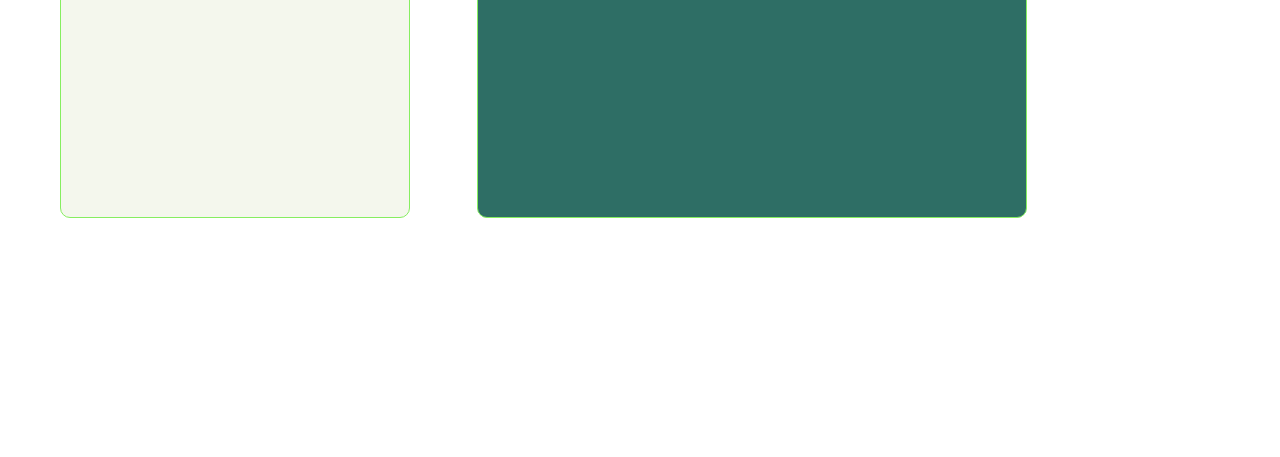
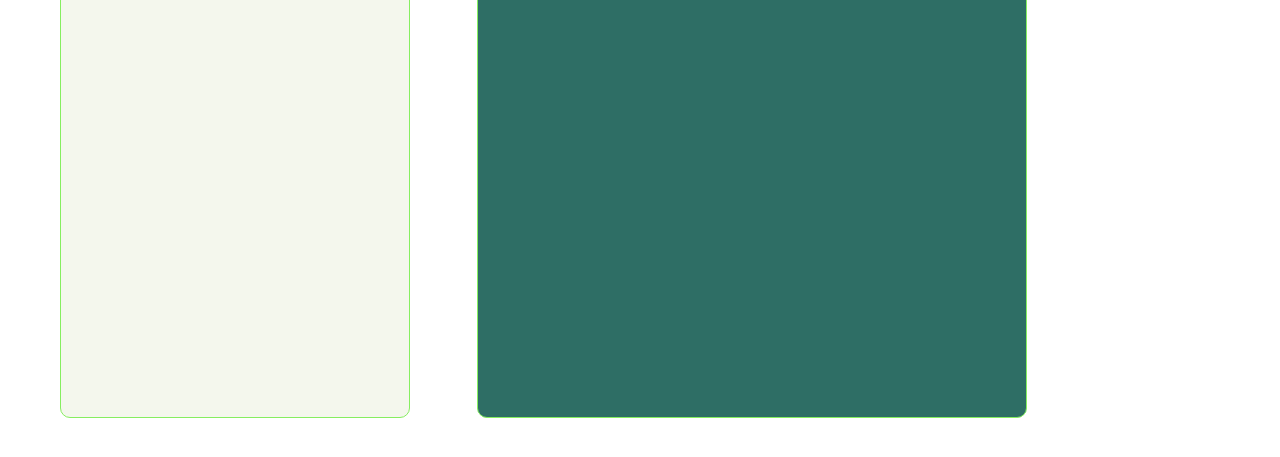
Before and after one commit to fletcherj17/wayfarer, a Django app: page /cities/ in a window 1280 px wide. Shown: the part 318-775 px from the top of the page. Run offline with Django 3.2, Linux system fonts and the light colour scheme; data that the repository does not hold is empty; some libraries are stand-ins or nearby versions.

Commit message:
Working on signup

```diff
--- a/main_app/static/css/city.css
+++ b/main_app/static/css/city.css
@@ -26,7 +26,7 @@ body{
 .container {
     border: 1px solid #86ee60;
     border-radius: 10px;
-    height: 450px;
+    height: 650px;
     margin-left: 60px;
     margin-top: 30px;
     background-color: #f4f7ed;
@@ -41,7 +41,7 @@ body{
 .container1 {
     border: 1px solid #86ee60;
     border-radius: 10px;
-    height: 450px;
+    height: 650px;
     margin-top: 30px;
     background-color: #f4f7ed;
     width: 550px;
--- a/main_app/templates/base.html
+++ b/main_app/templates/base.html
@@ -93,7 +93,9 @@
                 </button>
                 </div>
                 <div class="modal-body">
-
+                   {% if error_msg %}
+                   <p>{{error_msg}}</p>
+                   {%endif%}
                     <form action="{% url 'signup' %}" method="POST" novalidate>
                         {% csrf_token %}
                         {{ form|crispy }}
--- a/main_app/views.py
+++ b/main_app/views.py
@@ -2,6 +2,7 @@ from django.shortcuts import render, redirect
 from django.http import HttpResponse
 from django.contrib.auth import authenticate, login, logout
 from .forms import SignUpForm
+from django.contrib.auth.models import User
 from django.contrib.auth.decorators import login_required
 from .models import Profile, City, Post
 
@@ -14,6 +15,7 @@ def home(request):
     return render(request,'home.html', context)
 
 def signup(request):
+    error_message = ""
     if request.method == 'POST':
         form = SignUpForm(request.POST)
         if form.is_valid():
@@ -23,9 +25,12 @@ def signup(request):
             Profile.objects.create(user=user, name=name, current_city=current_city)
             login(request,user)
             return redirect('profile')
+        else:
+            error_message = 'Invalid form'
+
     else:
         form = SignUpForm()
-    context = {'form': form}
+    context = {'form': form,'error_msg': error_message}
     return render(request,'home.html',context)
 
 def user_login(request):
```
Also changed, not shown: main_app/static/images/newyork.jpeg (deleted).
